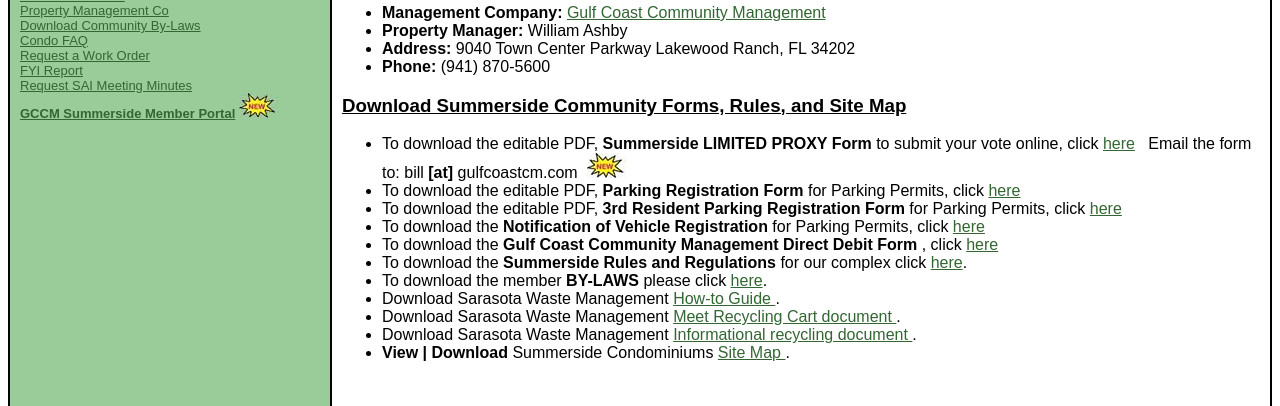
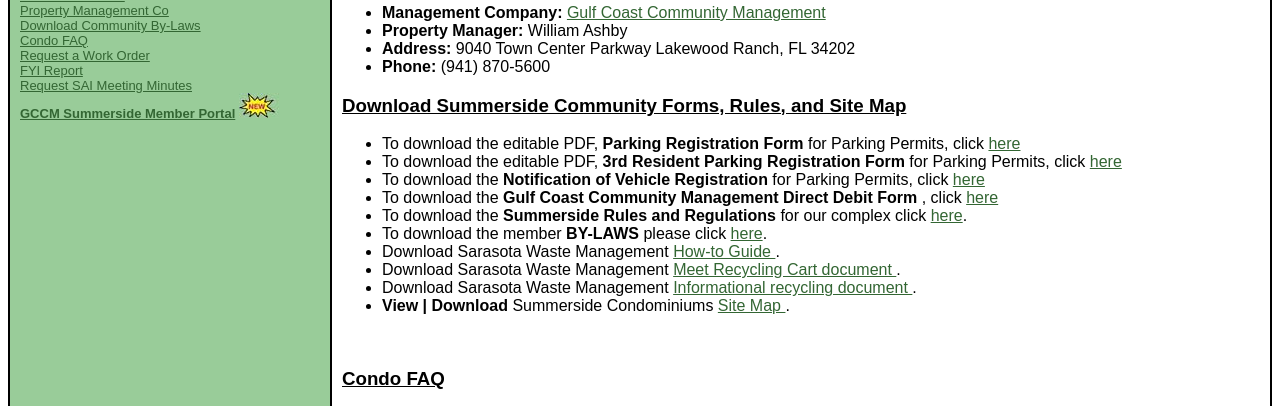
Before and after one commit to Summerside-sys/summerside-sys.github.io, a plain HTML site: page index.html in a window 1280 px wide. Shown: the part 363-769 px from the top of the page. Drawn offline with Linux system fonts and the light colour scheme.

Commit message:
Revoved Proxy

```diff
--- a/index.html
+++ b/index.html
@@ -85,7 +85,7 @@ table {
 <div id="bylaws" class="Section">
 <u><h3>Download Summerside Community Forms, Rules, and Site Map</h3></u>
 <ul>
-<li>To download the editable PDF, <b>Summerside LIMITED PROXY Form</b> to submit your vote online, click <a href="sum_editable_limited_proxy.pdf" target="_blank">here</a> &nbsp; Email the form to: bill <b>[at]</b> gulfcoastcm.com &nbsp;<img src="new_sm.jpg""> </li>
+<!-- <li>To download the editable PDF, <b>Summerside LIMITED PROXY Form</b> to submit your vote online, click <a href="sum_editable_limited_proxy.pdf" target="_blank">here</a> &nbsp; Email the form to: bill <b>[at]</b> gulfcoastcm.com &nbsp;<img src="new_sm.jpg""> </li> -->
 <li>To download the editable PDF, <b>Parking Registration Form</b> for Parking Permits, click <a href="ParkingPermitForm.pdf" target="_blank">here</a> <!-- &nbsp;<img src="new_sm.jpg""> --></li>
 <li>To download the editable PDF, <b>3rd Resident Parking Registration Form</b> for Parking Permits, click <a href="3rd_Resident_Parking_Permit.pdf" target="_blank">here</a></li>
 <li>To download the <b>Notification of Vehicle Registration</b> for Parking Permits, click <a href="notification_for_parking_permits.pdf" target="_blank">here</a></li>
```
